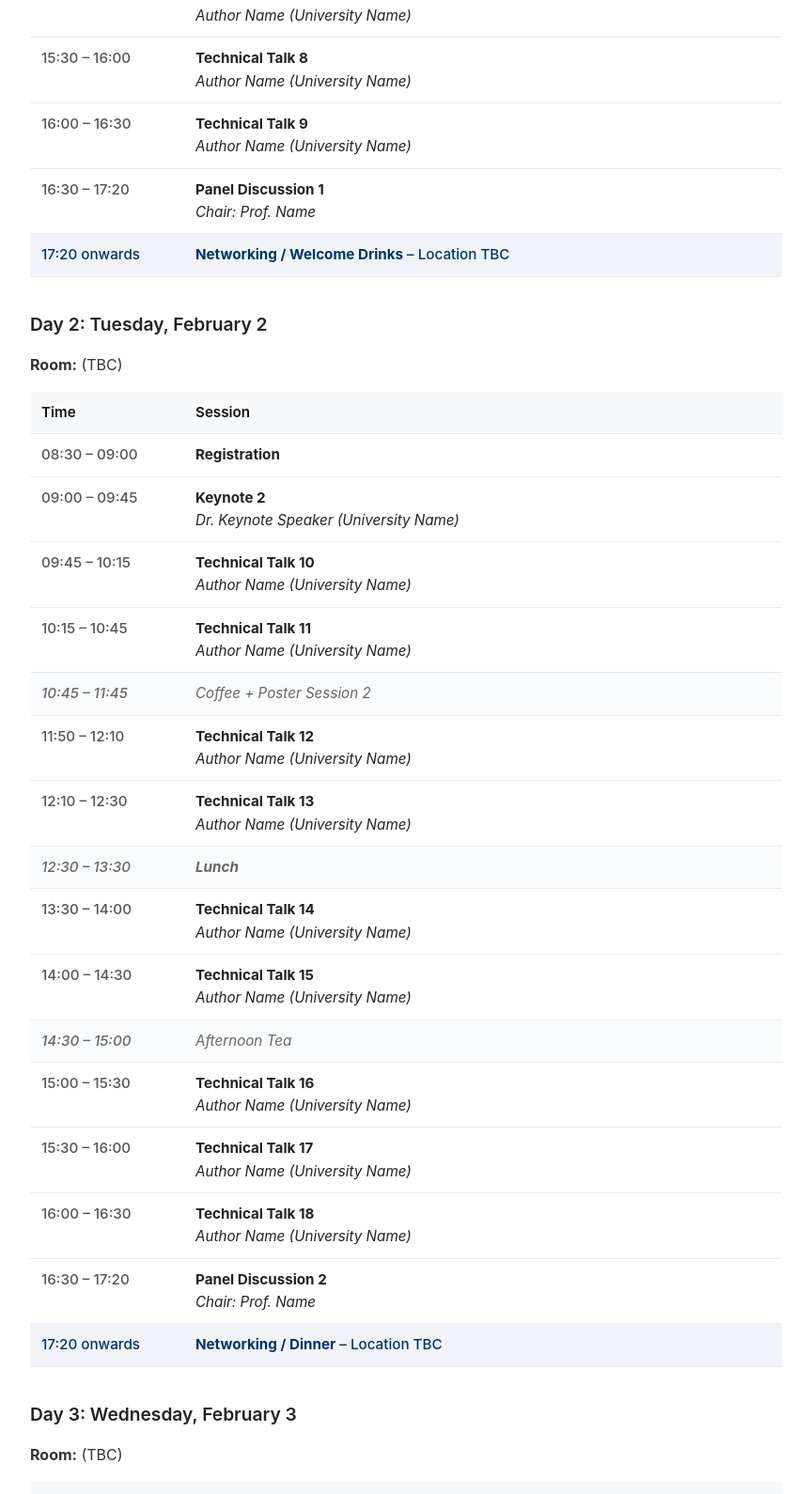
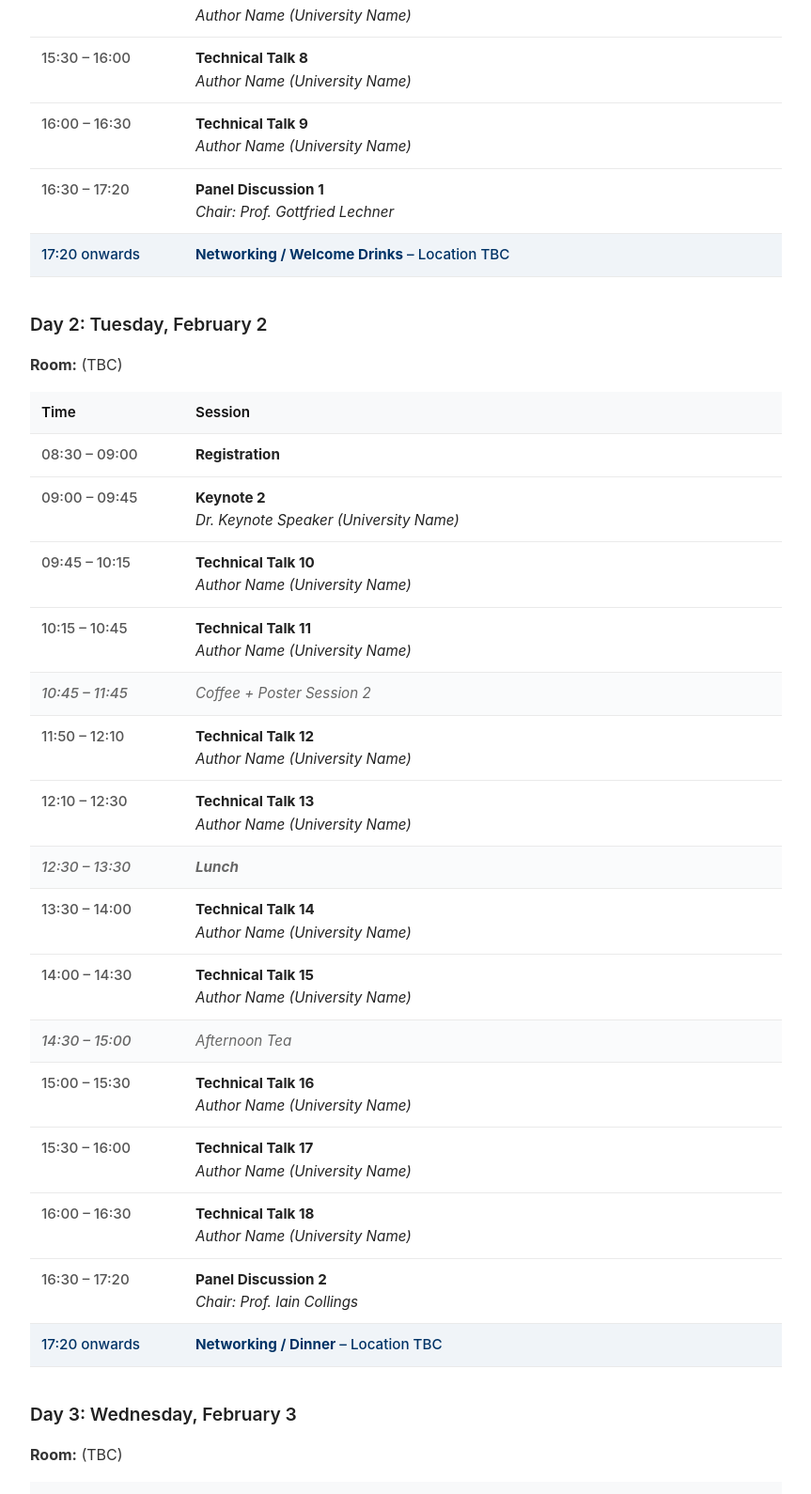
Before and after one commit to Sivaram1221/ausctw.github.io, a plain HTML site: page program/index.html in a window 1280 px wide. Shown: the part 1678-3268 px from the top of the page at 94% size, without its empty margins (208-1071 px from the left). Drawn offline with nearby package versions, Linux system fonts and the light colour scheme; some packages are replaced by stand-ins of ours.

Commit message:
Update panel discussion chair names in index.html

```diff
--- a/program/index.html
+++ b/program/index.html
@@ -308,7 +308,7 @@
                     <td class="time-col">16:30 – 17:20</td>
                     <td>
                         <strong>Panel Discussion 1</strong><br>
-                        <em>Chair: Prof. Name</em>
+                        <em>Chair: Prof. Gottfried Lechner</em>
                     </td>
                 </tr>
                 <tr class="social-row">
@@ -420,7 +420,7 @@
                     <td class="time-col">16:30 – 17:20</td>
                     <td>
                         <strong>Panel Discussion 2</strong><br>
-                        <em>Chair: Prof. Name</em>
+                        <em>Chair: Prof. Iain Collings</em>
                     </td>
                 </tr>
                 <tr class="social-row">
```
